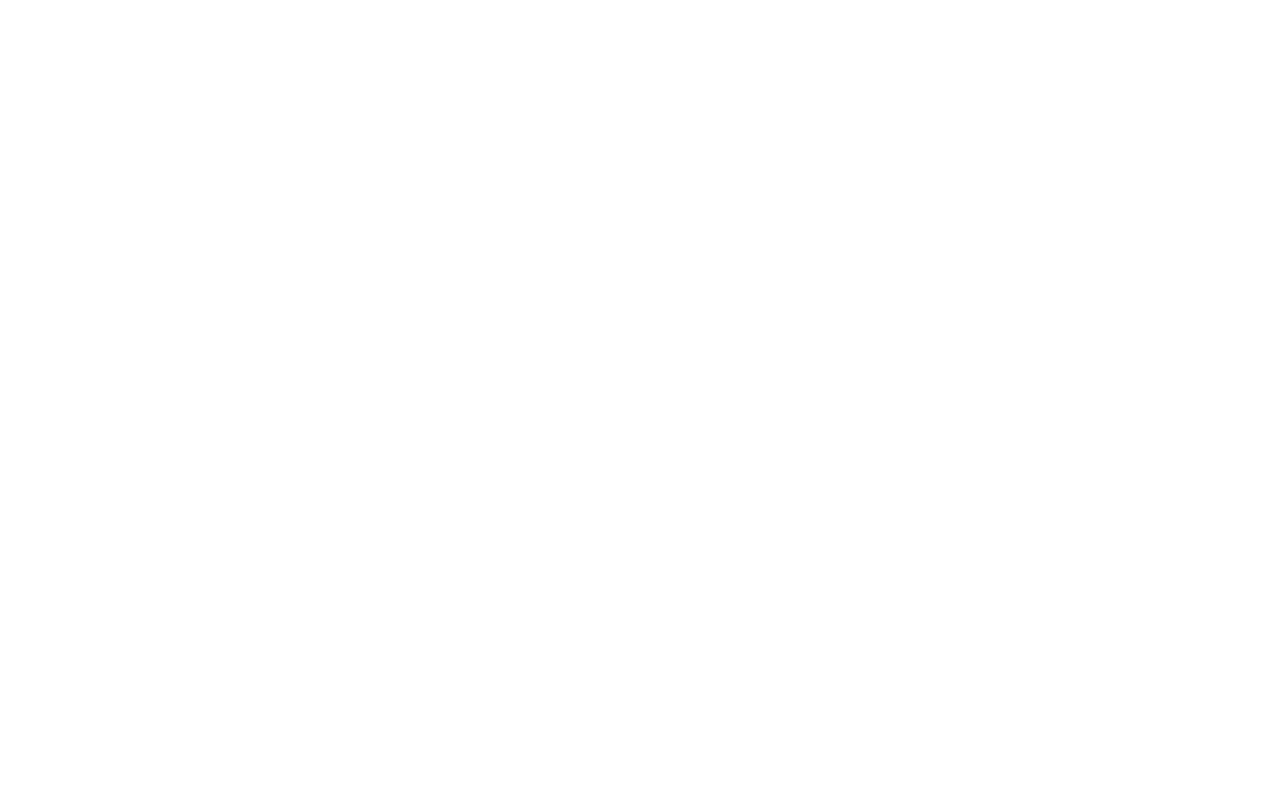
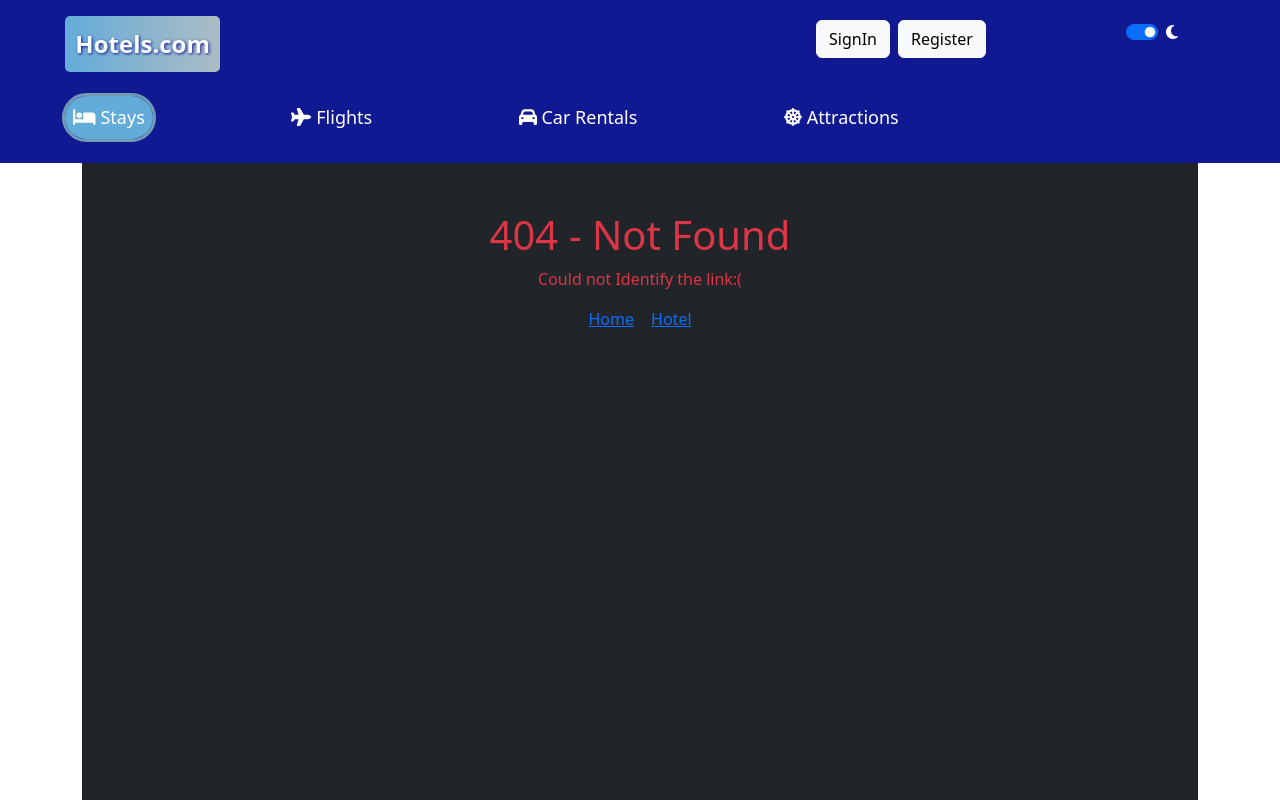
Before and after one commit to PannagaMayya/bookinghotel, a React (Create React App) app: page /hotel/1 in a window 1280 px wide. Before the commit this address had no page. Shown: the top 800 px of the page. Built offline with nearby package versions, Linux system fonts and the light colour scheme; the HTML template or start-up script is replaced by a standard one.

Commit message:
bookingappday13

```diff
--- a/src/App.js
+++ b/src/App.js
@@ -6,6 +6,8 @@ import Footer from "./components/Footer";
 import Searchbar from "./components/Searchbar";
 import HomePage from "./pages/HomePage";
 import HotelPage from "./pages/HotelPage";
+import IndHotel from "./pages/IndHotel";
+import ErrorPage from "./pages/ErrorPage";
 
 function App() {
   return (
@@ -32,6 +34,26 @@ function App() {
             </>
           }
         ></Route>
+        <Route
+          path="/hotel/:id"
+          element={
+            <>
+              <Header heading={false} />
+              <IndHotel />
+              <Footer />
+            </>
+          }
+        ></Route>
+        <Route
+          path="*"
+          element={
+            <>
+              <Header heading={false} />
+              <ErrorPage />
+              <Footer />
+            </>
+          }
+        ></Route>
       </Routes>
     </BrowserRouter>
   );
--- a/src/components/PersonOptions.js
+++ b/src/components/PersonOptions.js
@@ -10,6 +10,7 @@ function PersonOptions({ incrementDecrement, options, isHotelPage }) {
     <div
       id="person__option"
       className={!isHotelPage ? "dropdown-menu w-100 top-100" : ""}
+      style={{ left: "0" }}
       aria-labelledby="dropdownMenuLink"
     >
       {contents.map((el, i) => (
--- /dev/null
+++ b/src/dataJSON/hotelData.json
@@ -0,0 +1,31 @@
+{
+  "data": {
+    "hotellist": [
+      {
+        "id": "29002",
+        "title": "Jegenta Hotel - Bengaluru City ahhahhaahahayaahayahayahak kkkkkkkkkkkkkkkkkkk aakkkkkkkkkkkkkkkkkkkkkkkkkkkkkkkkkkkkkkk ",
+        "location": "BTM Layout, Bengaluru",
+        "km": 2.2,
+        "price": 2131,
+        "rating": 6.6,
+        "descriptionheading": "Superior Double Room",
+        "description": "1 Bed Room • 1 Kitchen • 1 bathroom",
+        "descriptionGreenheading": "FREE cancellation • No prepayment needed",
+        "descriptionGreen": "You can cancel later, so lock in this great price today!",
+        "imglink": "https://cf.bstatic.com/xdata/images/hotel/square600/223496641.webp?k=80081aca5d33e0b1d46eae242d1e36110d6674326e1a0cd9ff7b87dc4e4ac7c1&o=&s=1"
+      },
+      {
+        "id": "54673",
+        "title": "Jegenta Hotel - Bengaluru City ",
+        "location": "BTM Layout, ajajjajajaiiqiqi",
+        "km": 4.2,
+        "price": 21314,
+        "rating": 9.6,
+        "descriptionheading": "Superior Double Room",
+        "description": "1 Bed Room • 1 Kitchen • 1 bathroom",
+
+        "imglink": "https://cf.bstatic.com/xdata/images/hotel/square600/223496641.webp?k=80081aca5d33e0b1d46eae242d1e36110d6674326e1a0cd9ff7b87dc4e4ac7c1&o=&s=1"
+      }
+    ]
+  }
+}
--- /dev/null
+++ b/src/pages/ErrorPage.js
@@ -0,0 +1,22 @@
+import React, { useContext } from "react";
+import { Link } from "react-router-dom";
+import { darkModeContext } from "../StateProvider";
+
+function ErrorPage() {
+  const obj = useContext(darkModeContext);
+  return (
+    <div
+      className={
+        obj.isDark
+          ? "bg-dark min-vh-100 text-center p-5"
+          : "bg-light min-vh-100 text-center p-5"
+      }
+    >
+      <h1 className="text-danger">404 - Not Found</h1>
+      <p className="text-danger fs-6">Could not Identify the link:(</p>
+      <Link to="/">Home</Link> | <Link to="/hotels">Hotel</Link>
+    </div>
+  );
+}
+
+export default ErrorPage;
--- a/src/pages/HotelPage.css
+++ b/src/pages/HotelPage.css
@@ -26,7 +26,7 @@
 .hotel_heading {
   color: #3c7be1;
   font-weight: 700;
-  font-size: 0.9rem;
+  font-size: 0.99rem;
 }
 .hotel_location {
   font-size: 0.7rem;
--- a/src/pages/HotelPage.js
+++ b/src/pages/HotelPage.js
@@ -1,4 +1,5 @@
 import React, { useContext } from "react";
+import hotelData from "../dataJSON/hotelData.json";
 import "./HotelPage.css";
 import {
   faAnglesRight,
@@ -55,22 +56,24 @@ function HotelPage() {
         <SearchBarHotel />
       </div>
       <div className="flex-fill flex-column">
-        {[1, 2, 3, 4].map((cur, i) => (
+        {hotelData.data.hotellist.map((cur, i) => (
           <div
             className="d-flex flex-column border border-primary rounded mx-2 my-4 p-2"
-            key={i}
+            key={cur.id}
           >
             <div className="d-flex">
               <img
-                src="https://images.unsplash.com/photo-1455587734955-081b22074882?ixlib=rb-4.0.3&ixid=MnwxMjA3fDB8MHxzZWFyY2h8NXx8aG90ZWx8ZW58MHx8MHx8&auto=format&fit=crop&w=600&q=60"
+                src={cur.imglink}
                 style={{ objectFit: "cover", width: "24%" }}
                 alt="hotelsImage1"
               ></img>
 
               <div className="d-flex flex-column flex-fill ps-3 py-1">
-                <h6 className="hotel_heading mb-1">
-                  Island Links Resort by PalmeraOpens in new window
-                </h6>
+                <h5 className="hotel_heading mb-1">
+                  {cur.title.length > 46
+                    ? cur.title.slice(0, 46) + "...."
+                    : cur.title}
+                </h5>
                 <p className="hotel_location mb-2">
                   {" "}
                   <span
@@ -78,9 +81,9 @@ function HotelPage() {
                     className="me-1"
                   >
                     <FontAwesomeIcon icon={faLocationDot} className="me-1" />
-                    Island Link
+                    {cur.location}
                   </span>{" "}
-                  2.6 km from center
+                  {cur.km} km from center
                 </p>
                 <div
                   style={{
@@ -102,11 +105,14 @@ function HotelPage() {
                     See availability
                   </button>
                   <div className="d-none d-md-block ms-2">
-                    <strong>One-Bedroom Apartment</strong>
-                    <p>
-                      Entire apartment • 1 bedroom • 1 living room • 1 bathroom
-                      • 1 kitchen • 50m² • 3 beds (2 sofa beds, 1 queen)
-                    </p>
+                    <strong>{cur.descriptionheading}</strong>
+                    <p>{cur.description}</p>
+                    {cur.descriptionGreenheading && (
+                      <div className="text-success">
+                        <strong>{cur.descriptionGreenheading}</strong>
+                        <p>{cur.descriptionGreen}</p>
+                      </div>
+                    )}
                   </div>
                 </div>
               </div>
@@ -117,12 +123,14 @@ function HotelPage() {
                 <div>
                   <small className="d-flex flex-column flex-sm-row align-items-center">
                     <strong className="text-nowrap">Very Good</strong>
-                    <span className="badge bg-primary ms-1 fs-6">6.7</span>
+                    <span className="badge bg-primary ms-1 fs-6">
+                      {cur.rating}
+                    </span>
                   </small>
                 </div>
                 <div className="d-flex flex-column justify-content-center align-items-end">
                   <strong className="fs-6">
-                    ₹{Intl.NumberFormat("en-IN").format(12312)}
+                    ₹{Intl.NumberFormat("en-IN").format(cur.price)}
                   </strong>
 
                   <p
@@ -169,11 +177,14 @@ function HotelPage() {
                   paddingTop: "0.2rem",
                 }}
               >
-                <strong>One-Bedroom Apartment</strong>
-                <p>
-                  Entire apartment • 1 bedroom • 1 living room • 1 bathroom • 1
-                  kitchen • 50m² • 3 beds (2 sofa beds, 1 queen)
-                </p>
+                <strong>{cur.descriptionheading}</strong>
+                <p>{cur.description}</p>
+                {cur.descriptionGreenheading && (
+                  <div className="text-success">
+                    <strong>{cur.descriptionGreenheading}</strong>
+                    <p>{cur.descriptionGreen}</p>
+                  </div>
+                )}
               </div>
             </div>
           </div>
--- /dev/null
+++ b/src/pages/IndHotel.js
@@ -0,0 +1,19 @@
+import React from "react";
+import { useParams } from "react-router-dom";
+import hotelData from "../dataJSON/hotelData.json";
+import ErrorPage from "./ErrorPage";
+function IndHotel() {
+  const { id } = useParams();
+  const curHotel = hotelData.data.hotellist.filter((cur) => id === cur.id);
+  return (
+    <div className="container">
+      {curHotel.length ? (
+        <div>IndHotel - {curHotel[0].title}</div>
+      ) : (
+        <ErrorPage />
+      )}
+    </div>
+  );
+}
+
+export default IndHotel;
```
